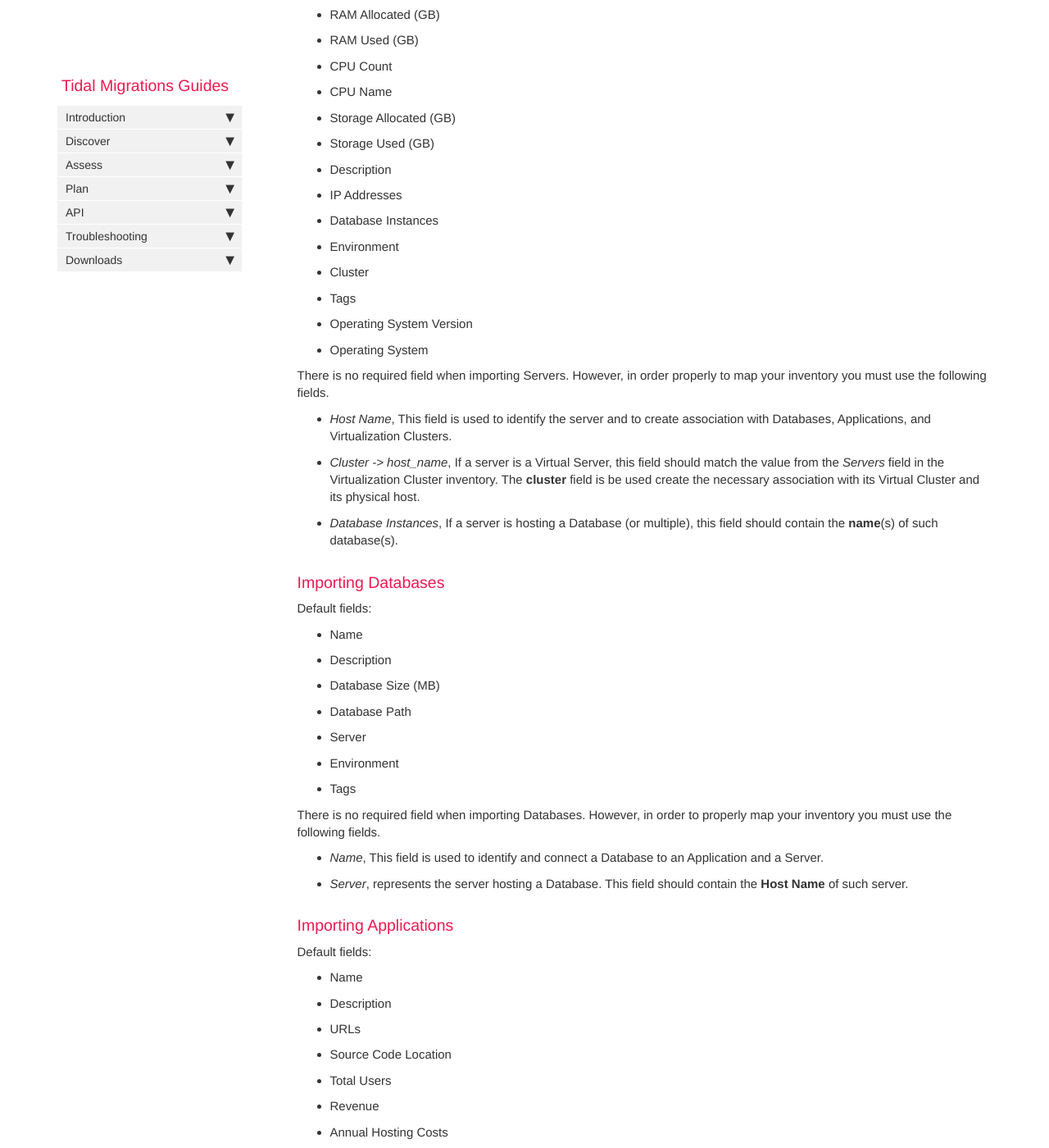
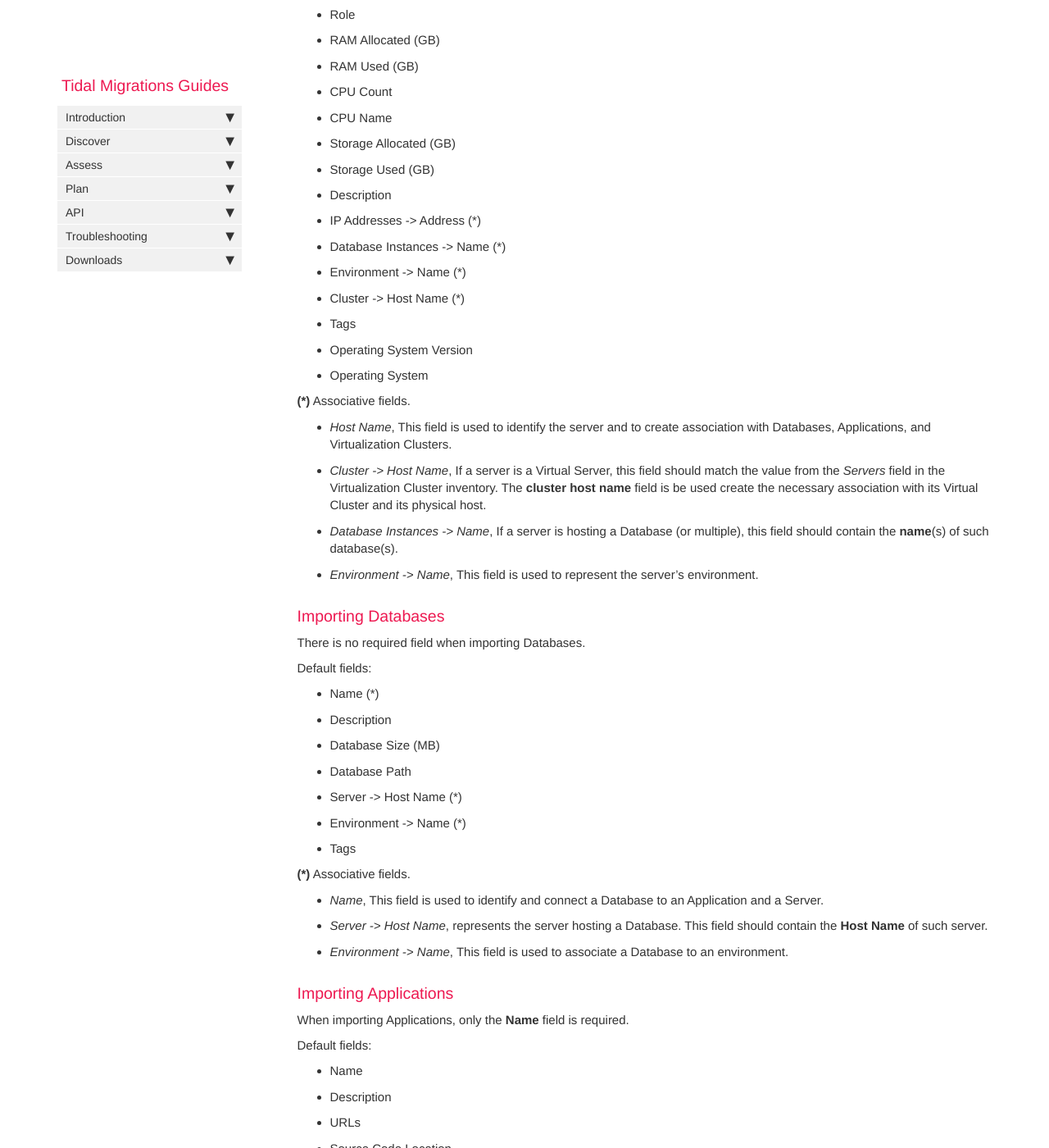
Before and after one commit to tidalmigrations/tidalmigrations.github.io, a Jekyll site: the page built from pages/user guides/importing_to_excel.md, in a window 1280 px wide and 1400 px high, scrolled down 2653 px. Shown: the whole window at 82% size. Built offline with Jekyll 4.4.1, drawn with Linux system fonts in a browser that asks for light colours; nearby versions of some CDN libraries; comment, search, counter and statistics services are not loaded; some of the changed text lies outside the part shown.

Commit message:
reorganized format

```diff
--- a/pages/user guides/importing_to_excel.md
+++ b/pages/user guides/importing_to_excel.md
@@ -76,8 +76,12 @@ There is no required field when importing Virtualization clusters.
 
 ### Importing Servers
 
+There is no required field when importing Servers.
+
+<!-- However, in order properly to map your inventory you must use the following fields. -->
+
 Default fields:
-- Host Name
+- Host Name (*)
 - FQDN
 - Assigned ID
 - Zone
@@ -89,38 +93,45 @@ Default fields:
 - Storage Allocated (GB)
 - Storage Used (GB)
 - Description
-- IP Addresses
-- Database Instances
-- Environment
-- Cluster
+- IP Addresses -> Address (*)
+- Database Instances -> Name (*)
+- Environment -> Name (*)
+- Cluster -> Host Name (*)
 - Tags
 - Operating System Version
 - Operating System
 
 
-There is no required field when importing Servers. However, in order properly to map your inventory you must use the following fields.
+**(*)** Associative fields.
 * _Host Name_, This field is used to identify the server and to create association with Databases, Applications, and Virtualization Clusters.
-* _Cluster -> host_name_, If a server is a Virtual Server, this field should match the value from the _Servers_ field in the Virtualization Cluster inventory. The **cluster** field is be used create the necessary association with its Virtual Cluster and its physical host.
-* _Database Instances_, If a server is hosting a Database (or multiple), this field should contain the **name**(s) of such database(s).
+* _Cluster -> Host Name_, If a server is a Virtual Server, this field should match the value from the _Servers_ field in the Virtualization Cluster inventory. The **cluster host name** field is be used create the necessary association with its Virtual Cluster and its physical host.
+* _Database Instances -> Name_, If a server is hosting a Database (or multiple), this field should contain the **name**(s) of such database(s).
+* _Environment -> Name_, This field is used to represent the server's environment.
+
 
 
 ### Importing Databases
 
+There is no required field when importing Databases.
+
 Default fields:
-- Name
+- Name (*)
 - Description
 - Database Size (MB)
 - Database Path
-- Server
-- Environment
+- Server -> Host Name (*)
+- Environment -> Name (*)
 - Tags
 
-There is no required field when importing Databases. However, in order to properly map your inventory you must use the following fields.
+**(*)** Associative fields.
 * _Name_, This field is used to identify and connect a Database to an Application and a Server.
-* _Server_, represents the server hosting a Database. This field should contain the **Host Name** of such server.
+* _Server -> Host Name_, represents the server hosting a Database. This field should contain the **Host Name** of such server.
+* _Environment -> Name_, This field is used to associate a Database to an environment.
 
 
 ### Importing Applications
+
+When importing Applications, only the **Name** field is required.
 
 Default fields:
 - Name
@@ -142,14 +153,16 @@ Default fields:
 - Business Continuity Plan
 - Can Run On Linux
 - End Of Support Date
-- Servers
-- Database Instances
-- Environment
+- Servers -> Host Name (*)
+- Database Instances -> Name (*)
+- Environment -> Name (*)
 - Customers
 - Tags
 - Technical Lead
 - Business Owner
 
-When importing Applications, only the **Name** field is required. However, in order to properly map your inventory you must use the following fields.
-* _Servers_, represents the server hosting the Application. This field should contain the **Host Name** of such server(s).
-* _Database Instances_, This field should contain the **Name** of the database(s) associated to the Application.
+**(*)** Associative fields.
+ However, in order to properly map your inventory you must use the following fields.
+* _Servers -> Host Name_, represents the server hosting the Application. This field should contain the **Host Name** of such server(s).
+* _Database Instances -> Name_, This field should contain the **Name** of the database(s) associated to the Application.
+* _Environment -> Name_, This field is used to associate an Application to an environment.
```
